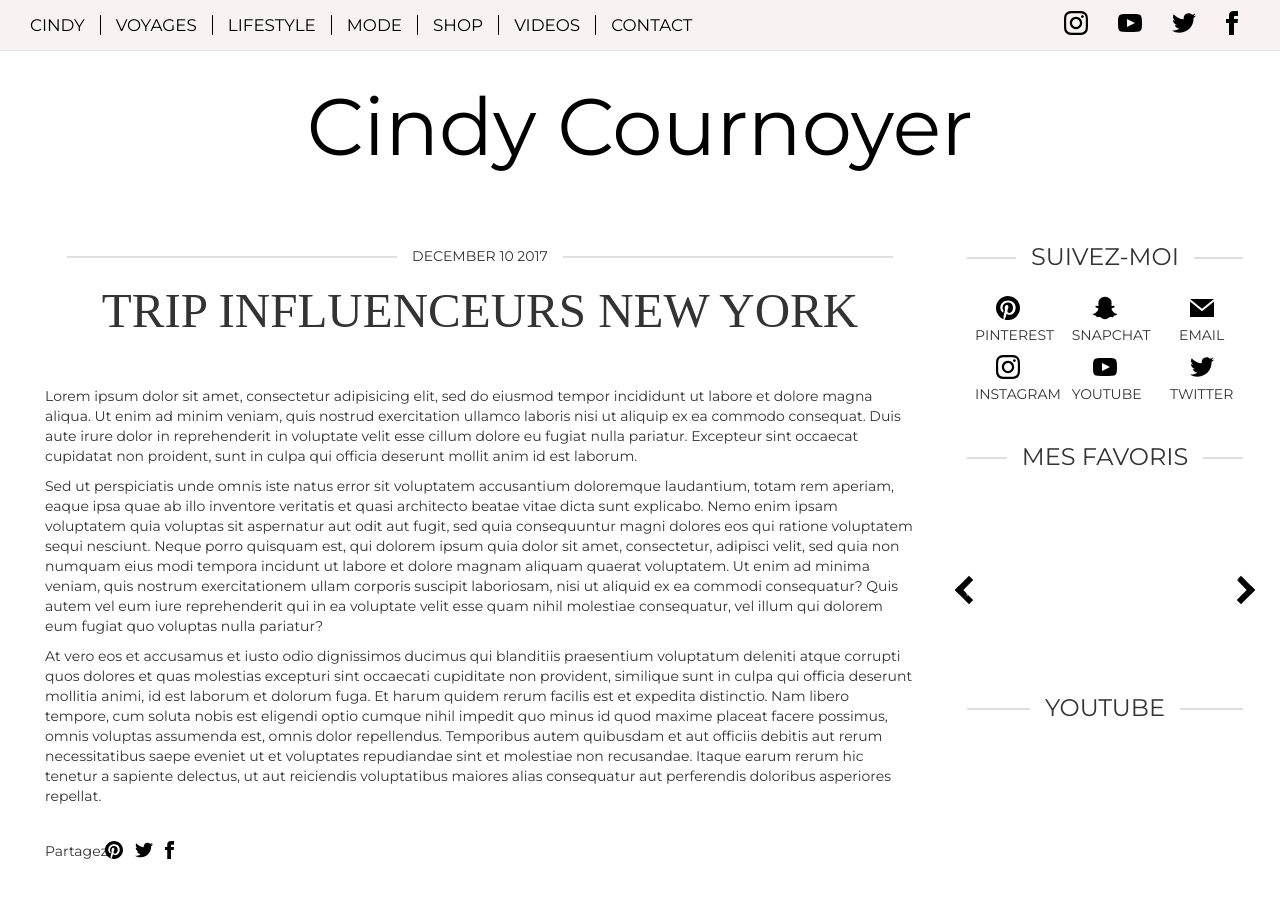
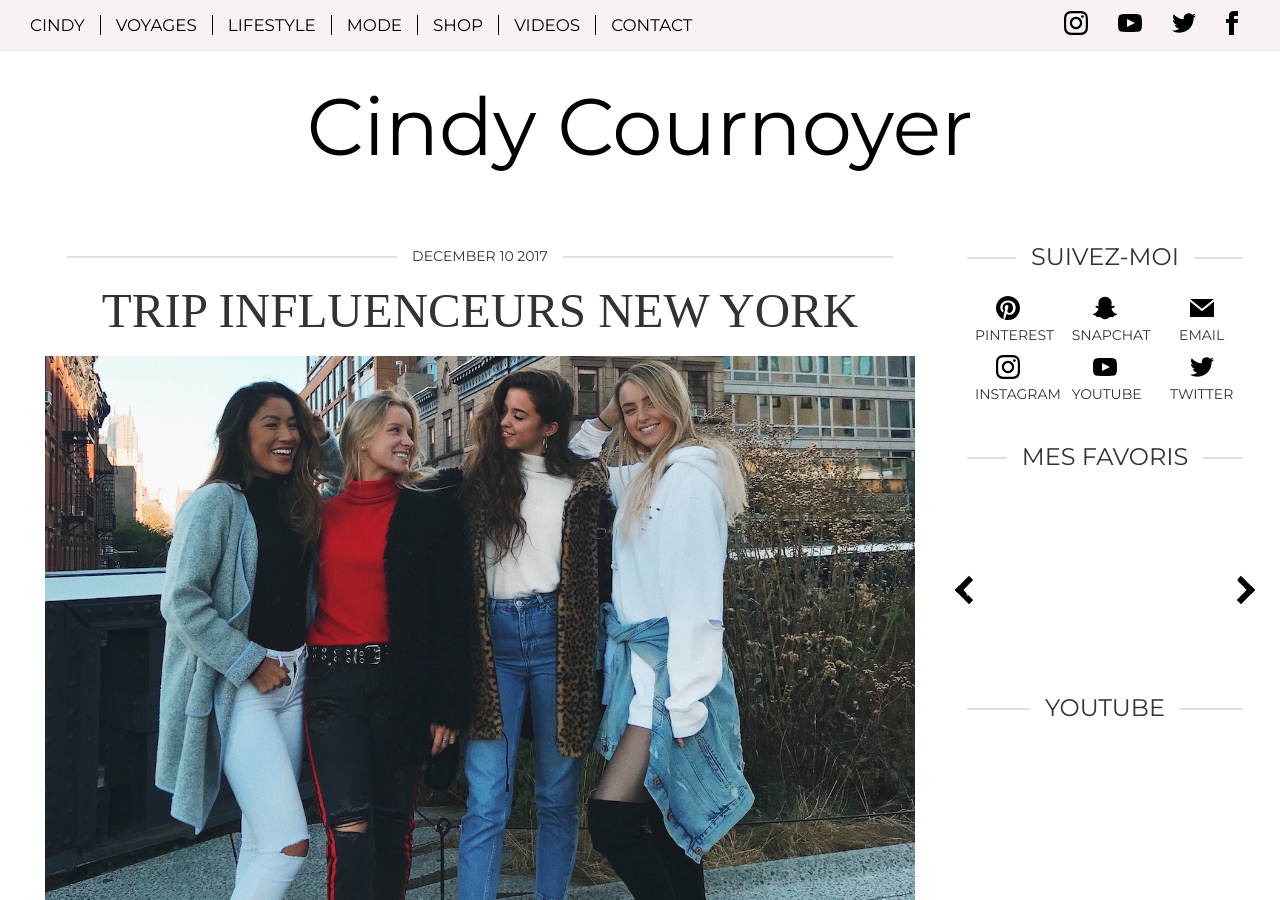
Before and after one commit to lpboucher/cindy-cournoyer, a Jekyll site: the page built from _posts/2017-12-10-influenceurs-new-york.md, in a window 1280 px wide and 900 px high. Built offline with Jekyll 4.4.1, drawn with Linux system fonts in a browser that asks for light colours; nearby versions of some CDN libraries; some web fonts are replaced; comment, search, counter and statistics services are not loaded.

Commit message:
Update 2017-12-10-influenceurs-new-york.md

```diff
--- a/_posts/2017-12-10-influenceurs-new-york.md
+++ b/_posts/2017-12-10-influenceurs-new-york.md
@@ -3,7 +3,7 @@ layout: post
 title: Trip Influenceurs New York
 categories: Lifestyle
 key: 'feature1'
-thumb: 'assets/img/newyork.jpg'
+thumb: '/assets/img/newyork.jpg'
 country: 'USA'
 comments: true
 ---
```
